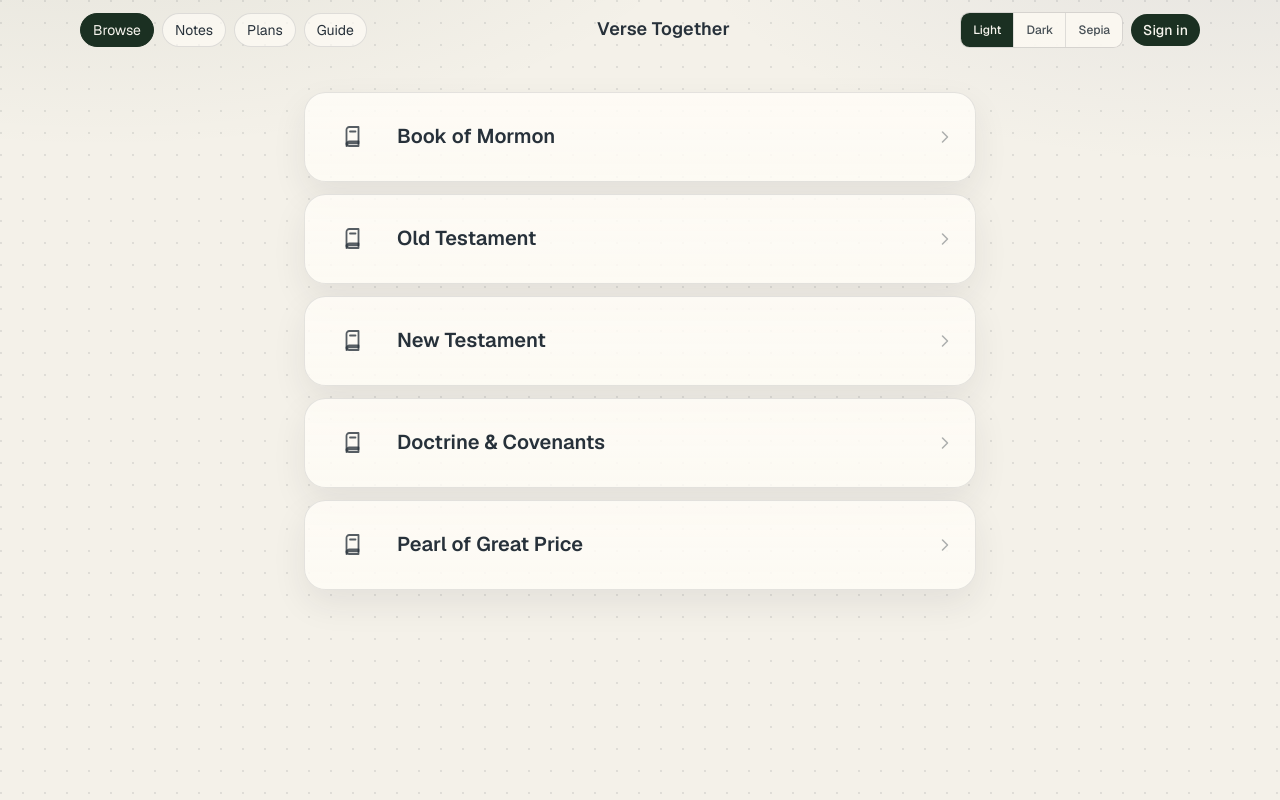
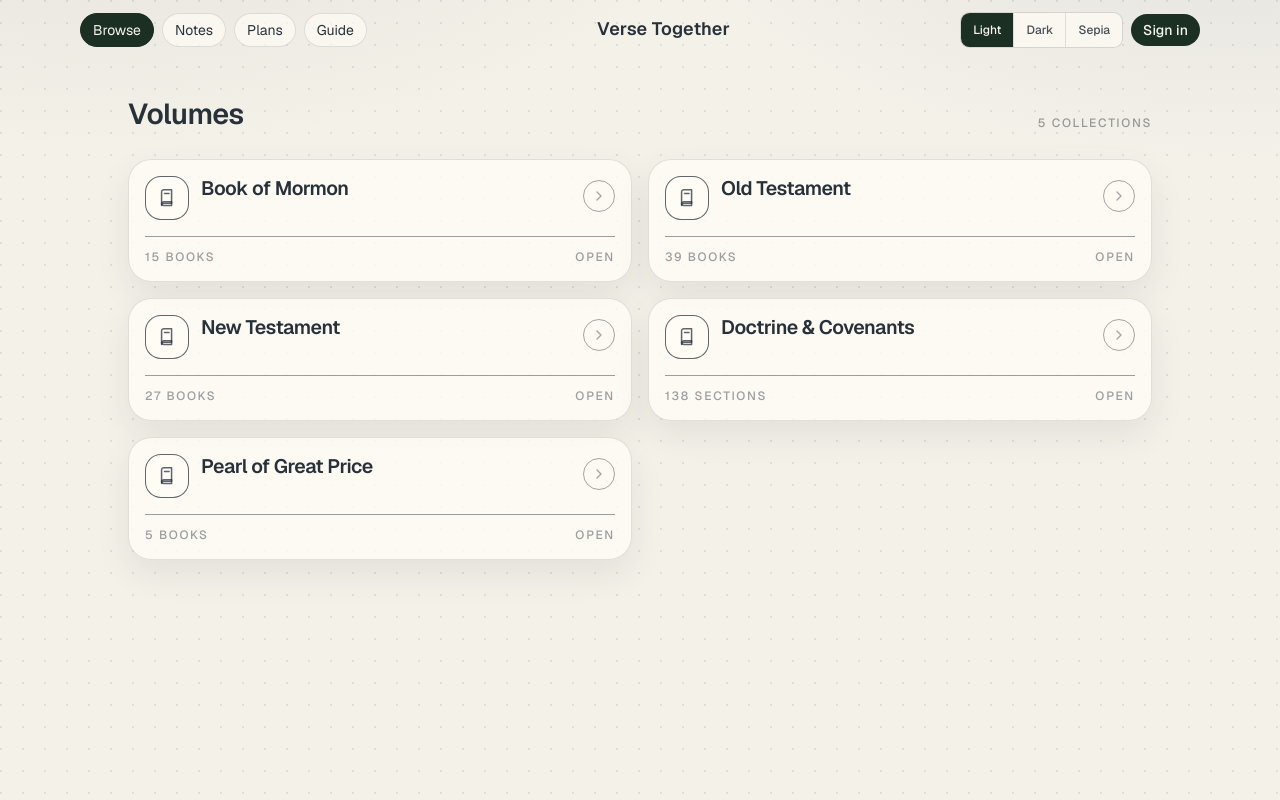
Before and after one commit to NotAKerbal/verse-together, a Next.js app: page /browse in a window 1280 px wide. Built offline with nearby package versions, Linux system fonts and the light colour scheme; no server answers.

Commit message:
Streamline scripture browse selection screens

```diff
--- a/src/app/browse/page.tsx
+++ b/src/app/browse/page.tsx
@@ -1,18 +1,40 @@
 import Link from "next/link";
+import SelectionHeader from "@/components/SelectionHeader";
+
 const commonVolumes = [
-  { id: "bookofmormon", label: "Book of Mormon" },
-  { id: "oldtestament", label: "Old Testament" },
-  { id: "newtestament", label: "New Testament" },
-  { id: "dnc", label: "Doctrine & Covenants" },
-  { id: "pearl", label: "Pearl of Great Price" },
-];
+  {
+    id: "bookofmormon",
+    label: "Book of Mormon",
+    shortLabel: "15 books",
+  },
+  {
+    id: "oldtestament",
+    label: "Old Testament",
+    shortLabel: "39 books",
+  },
+  {
+    id: "newtestament",
+    label: "New Testament",
+    shortLabel: "27 books",
+  },
+  {
+    id: "dnc",
+    label: "Doctrine & Covenants",
+    shortLabel: "138 sections",
+  },
+  {
+    id: "pearl",
+    label: "Pearl of Great Price",
+    shortLabel: "5 books",
+  },
+] as const;
 
 function BrowseIcon() {
   return (
     <svg
       aria-hidden="true"
       viewBox="0 0 24 24"
-      className="h-6 w-6"
+      className="h-5 w-5"
       fill="none"
       stroke="currentColor"
       strokeWidth="1.8"
@@ -26,6 +48,23 @@ function BrowseIcon() {
   );
 }
 
+function ChevronIcon() {
+  return (
+    <svg
+      aria-hidden="true"
+      viewBox="0 0 24 24"
+      className="h-4 w-4"
+      fill="none"
+      stroke="currentColor"
+      strokeWidth="2"
+      strokeLinecap="round"
+      strokeLinejoin="round"
+    >
+      <path d="m9 6 6 6-6 6" />
+    </svg>
+  );
+}
+
 export default async function BrowsePage({
   searchParams,
 }: {
@@ -34,41 +73,44 @@ export default async function BrowsePage({
   const query = await searchParams;
   const lessonId = Array.isArray(query.lessonId) ? query.lessonId[0] : query.lessonId;
   const lessonSuffix = lessonId ? `?lessonId=${encodeURIComponent(lessonId)}` : "";
+
   return (
-    <section className="space-y-6">
-      <ul className="mx-auto flex max-w-2xl flex-col gap-3">
-        {commonVolumes.map((v) => (
-          <li key={v.id}>
+    <section className="mx-auto flex w-full max-w-5xl flex-col gap-5 sm:gap-6">
+      <SelectionHeader title="Volumes" meta={`${commonVolumes.length} collections`} />
+      <ul className="grid gap-3 sm:grid-cols-2 sm:gap-4">
+        {commonVolumes.map((volume) => (
+          <li key={volume.id}>
             <Link
-              href={`/browse/${v.id}${lessonSuffix}`}
-              className="flex items-center gap-4 rounded-[1.35rem] border px-4 py-4 transition-colors sm:px-5"
-              style={{
-                background:
-                  "linear-gradient(180deg, color-mix(in oklab, var(--surface-card-strong) 86%, white 4%), var(--surface-card))",
-                borderColor: "color-mix(in oklab, var(--surface-border) 92%, transparent)",
-                boxShadow: "var(--surface-shadow), inset 0 1px 0 rgba(255,255,255,0.04)",
-              }}
+              href={`/browse/${volume.id}${lessonSuffix}`}
+              className="group flex h-full flex-col rounded-[1.45rem] border px-4 py-4 surface-card"
               data-tap
             >
-              <div className="inline-flex h-14 w-14 shrink-0 items-center justify-center text-foreground/78">
-                <BrowseIcon />
+              <div className="flex items-start gap-3">
+                <div
+                  className="inline-flex h-11 w-11 shrink-0 items-center justify-center rounded-2xl border text-foreground/74"
+                  style={{
+                    background: "color-mix(in oklab, var(--surface-card-strong) 88%, transparent)",
+                  }}
+                >
+                  <BrowseIcon />
+                </div>
+                <div className="min-w-0 flex-1">
+                  <div className="flex items-start gap-3">
+                    <div className="min-w-0 flex-1">
+                      <div className="text-[1.15rem] font-semibold leading-6 tracking-[-0.025em] sm:text-[1.22rem]">
+                        {volume.label}
+                      </div>
+                    </div>
+                    <div className="mt-1 inline-flex h-8 w-8 shrink-0 items-center justify-center rounded-full border text-foreground/42 transition-transform duration-200 group-hover:translate-x-0.5">
+                      <ChevronIcon />
+                    </div>
+                  </div>
+                </div>
               </div>
-              <div className="min-w-0 flex-1 text-lg font-semibold leading-tight sm:text-xl">
-                {v.label}
-              </div>
-              <div className="text-foreground/38">
-                <svg
-                  aria-hidden="true"
-                  viewBox="0 0 24 24"
-                  className="h-5 w-5"
-                  fill="none"
-                  stroke="currentColor"
-                  strokeWidth="1.8"
-                  strokeLinecap="round"
-                  strokeLinejoin="round"
-                >
-                  <path d="m9 6 6 6-6 6" />
-                </svg>
+
+              <div className="mt-4 flex items-center justify-between gap-3 border-t pt-3 text-xs font-medium uppercase tracking-[0.14em] text-foreground/46">
+                <span>{volume.shortLabel}</span>
+                <span>Open</span>
               </div>
             </Link>
           </li>
--- /dev/null
+++ b/src/components/SelectionHeader.tsx
@@ -0,0 +1,64 @@
+import Link from "next/link";
+
+type Props = {
+  title: string;
+  meta?: string;
+  eyebrow?: string;
+  backHref?: string;
+};
+
+function BackIcon() {
+  return (
+    <svg
+      aria-hidden="true"
+      viewBox="0 0 24 24"
+      className="h-4 w-4"
+      fill="none"
+      stroke="currentColor"
+      strokeWidth="2"
+      strokeLinecap="round"
+      strokeLinejoin="round"
+    >
+      <path d="m15 18-6-6 6-6" />
+    </svg>
+  );
+}
+
+export default function SelectionHeader({
+  title,
+  meta,
+  eyebrow,
+  backHref,
+}: Props) {
+  return (
+    <div className="flex flex-col gap-3">
+      <div className="flex items-end justify-between gap-3">
+        <div className="min-w-0">
+          {eyebrow ? (
+            <div className="mb-2 text-[0.68rem] font-semibold uppercase tracking-[0.18em] text-foreground/45">
+              {eyebrow}
+            </div>
+          ) : null}
+          <div className="flex items-center gap-3">
+            {backHref ? (
+              <Link
+                href={backHref}
+                className="inline-flex h-9 w-9 shrink-0 items-center justify-center rounded-full border text-foreground/72 surface-card-soft"
+                aria-label="Go back"
+                data-tap
+              >
+                <BackIcon />
+              </Link>
+            ) : null}
+            <h1 className="min-w-0 text-[1.55rem] font-semibold tracking-[-0.02em] sm:text-[1.8rem]">{title}</h1>
+          </div>
+        </div>
+        {meta ? (
+          <div className="shrink-0 pb-1 text-xs font-medium uppercase tracking-[0.14em] text-foreground/45">
+            {meta}
+          </div>
+        ) : null}
+      </div>
+    </div>
+  );
+}
--- a/src/components/VolumeBookBrowser.tsx
+++ b/src/components/VolumeBookBrowser.tsx
@@ -1,7 +1,5 @@
-"use client";
-
 import Link from "next/link";
-import { useMemo, useState } from "react";
+import SelectionHeader from "@/components/SelectionHeader";
 
 export type VolumeBookBrowserItem = {
   id: string;
@@ -14,26 +12,9 @@ type Props = {
   books: VolumeBookBrowserItem[];
   volumeLabel: string;
   volumeSlug: string;
+  backHref?: string;
   lessonSuffix?: string;
 };
-
-function SearchIcon() {
-  return (
-    <svg
-      aria-hidden="true"
-      viewBox="0 0 24 24"
-      className="h-5 w-5"
-      fill="none"
-      stroke="currentColor"
-      strokeWidth="1.8"
-      strokeLinecap="round"
-      strokeLinejoin="round"
-    >
-      <circle cx="11" cy="11" r="5.5" />
-      <path d="m15.2 15.2 4.3 4.3" />
-    </svg>
-  );
-}
 
 function ChevronIcon() {
   return (
@@ -56,76 +37,45 @@ export default function VolumeBookBrowser({
   books,
   volumeLabel,
   volumeSlug,
+  backHref,
   lessonSuffix = "",
 }: Props) {
-  const [query, setQuery] = useState("");
+  return (
+    <div className="mx-auto flex w-full max-w-5xl flex-col gap-5 sm:gap-6">
+      <SelectionHeader title={volumeLabel} meta={`${books.length} books`} backHref={backHref} />
 
-  const filteredBooks = useMemo(() => {
-    const normalized = query.trim().toLowerCase();
-    if (!normalized) return books;
-    return books.filter((book) => {
-      const haystack = [book.label, book.category, book.id].filter(Boolean).join(" ").toLowerCase();
-      return haystack.includes(normalized);
-    });
-  }, [books, query]);
-
-  return (
-    <div className="mx-auto flex w-full max-w-3xl flex-col gap-5 sm:gap-6">
-      <label className="flex items-center gap-3 rounded-[1.35rem] border px-4 py-3 text-sm surface-card-soft">
-        <span className="text-foreground/55">
-          <SearchIcon />
-        </span>
-        <input
-          type="search"
-          value={query}
-          onChange={(event) => setQuery(event.target.value)}
-          placeholder="Search for a book or passage..."
-          className="w-full bg-transparent text-sm outline-none placeholder:text-foreground/45"
-          aria-label={`Search books in ${volumeLabel}`}
-        />
-      </label>
-
-      <div className="flex items-end justify-between gap-3">
-        <h1 className="text-[1.75rem] font-semibold tracking-[-0.02em] sm:text-[1.9rem]">
-          {volumeLabel}
-        </h1>
-        <div className="pb-1 text-xs font-medium uppercase tracking-[0.14em] text-foreground/45">
-          {filteredBooks.length} books
-        </div>
-      </div>
-
-      {filteredBooks.length === 0 ? (
+      {books.length === 0 ? (
         <div className="rounded-[1.5rem] border px-5 py-10 text-center text-sm surface-card-soft">
-          No books matched your search.
+          No books available.
         </div>
       ) : (
-        <ul className="space-y-4">
-          {filteredBooks.map((book) => (
+        <ul className="grid gap-3 sm:grid-cols-2 sm:gap-4">
+          {books.map((book) => (
             <li key={book.id}>
               <Link
                 href={`/browse/${volumeSlug}/${book.id}${lessonSuffix}`}
-                className="group block rounded-[1.35rem] border px-4 py-4 transition-all duration-200 surface-card"
+                className="group flex h-full flex-col rounded-[1.35rem] border px-4 py-4 transition-all duration-200 surface-card"
                 data-tap
               >
-                <div className="flex items-center gap-3">
+                <div className="flex items-start gap-3">
                   <div className="min-w-0 flex-1">
                     {book.category ? (
                       <div className="mb-2 text-[0.64rem] font-semibold uppercase tracking-[0.16em] text-foreground/42">
                         {book.category}
                       </div>
                     ) : null}
-                    <div className="text-[1.4rem] font-semibold leading-none tracking-[-0.025em] text-foreground sm:text-[1.55rem]">
+                    <div className="text-[1.2rem] font-semibold leading-6 tracking-[-0.025em] text-foreground sm:text-[1.28rem]">
                       {book.label}
                     </div>
-                    {book.chapters ? (
-                      <div className="mt-2 text-sm text-foreground/58">
-                        {book.chapters} {book.chapters === 1 ? "chapter" : "chapters"}
-                      </div>
-                    ) : null}
                   </div>
-                  <div className="shrink-0 text-foreground/34 transition-transform duration-200 group-hover:translate-x-0.5">
+                  <div className="mt-1 inline-flex h-8 w-8 shrink-0 items-center justify-center rounded-full border text-foreground/34 transition-transform duration-200 group-hover:translate-x-0.5">
                     <ChevronIcon />
                   </div>
+                </div>
+
+                <div className="mt-4 flex items-center justify-between gap-3 border-t pt-3 text-xs font-medium uppercase tracking-[0.14em] text-foreground/46">
+                  <span>{book.chapters ? `${book.chapters} ${book.chapters === 1 ? "chapter" : "chapters"}` : "Open"}</span>
+                  <span>Open</span>
                 </div>
               </Link>
             </li>
```
Also changed, not shown: src/app/browse/[volume]/[book]/page.tsx (+43 -95 lines), src/app/browse/[volume]/page.tsx (+2 -9 lines), .code-app/attachments/c31cfd17-66fc-4e8a-b190-99d37cc3eb8f/1774140631242-1-image.png (added).
